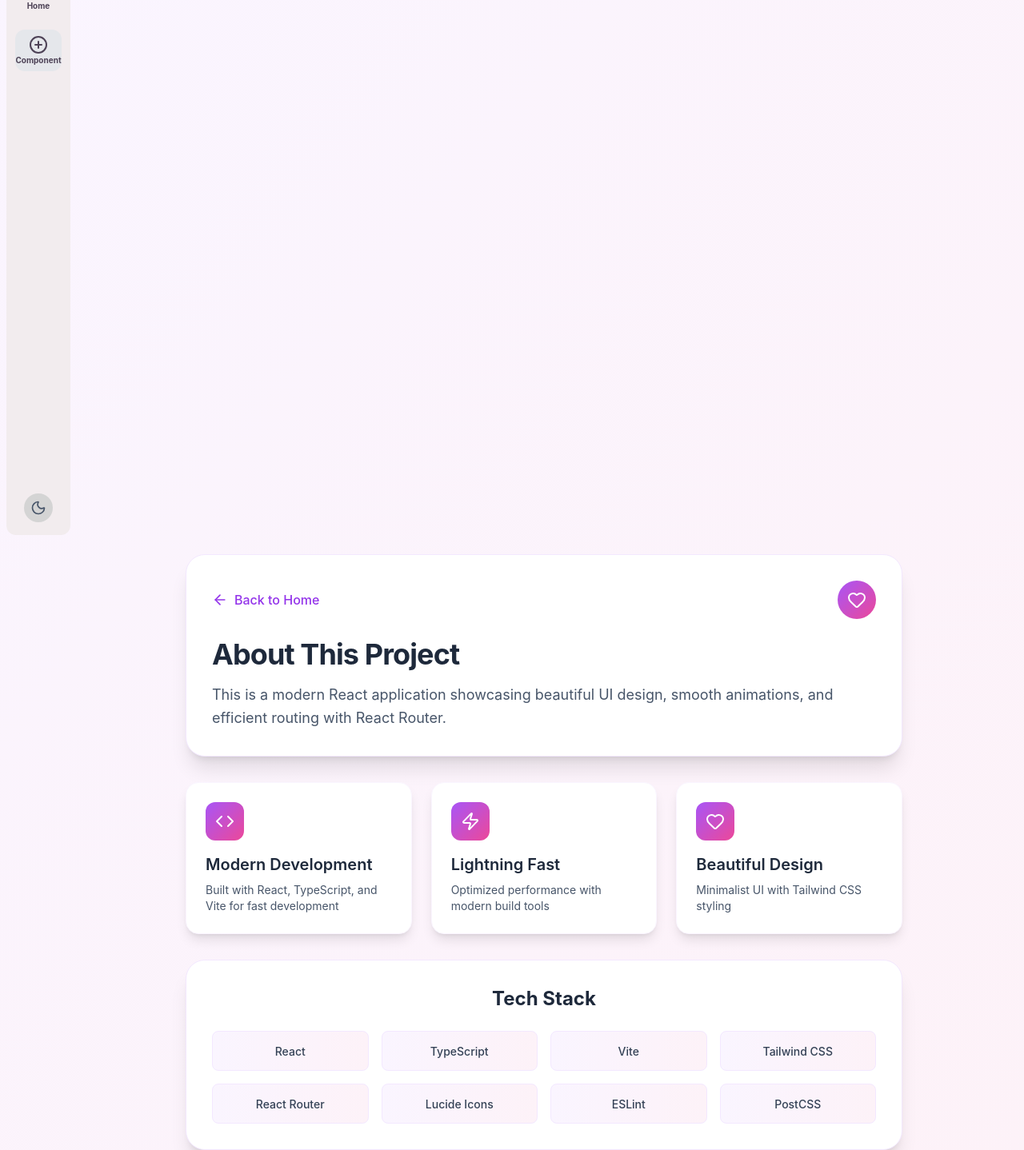
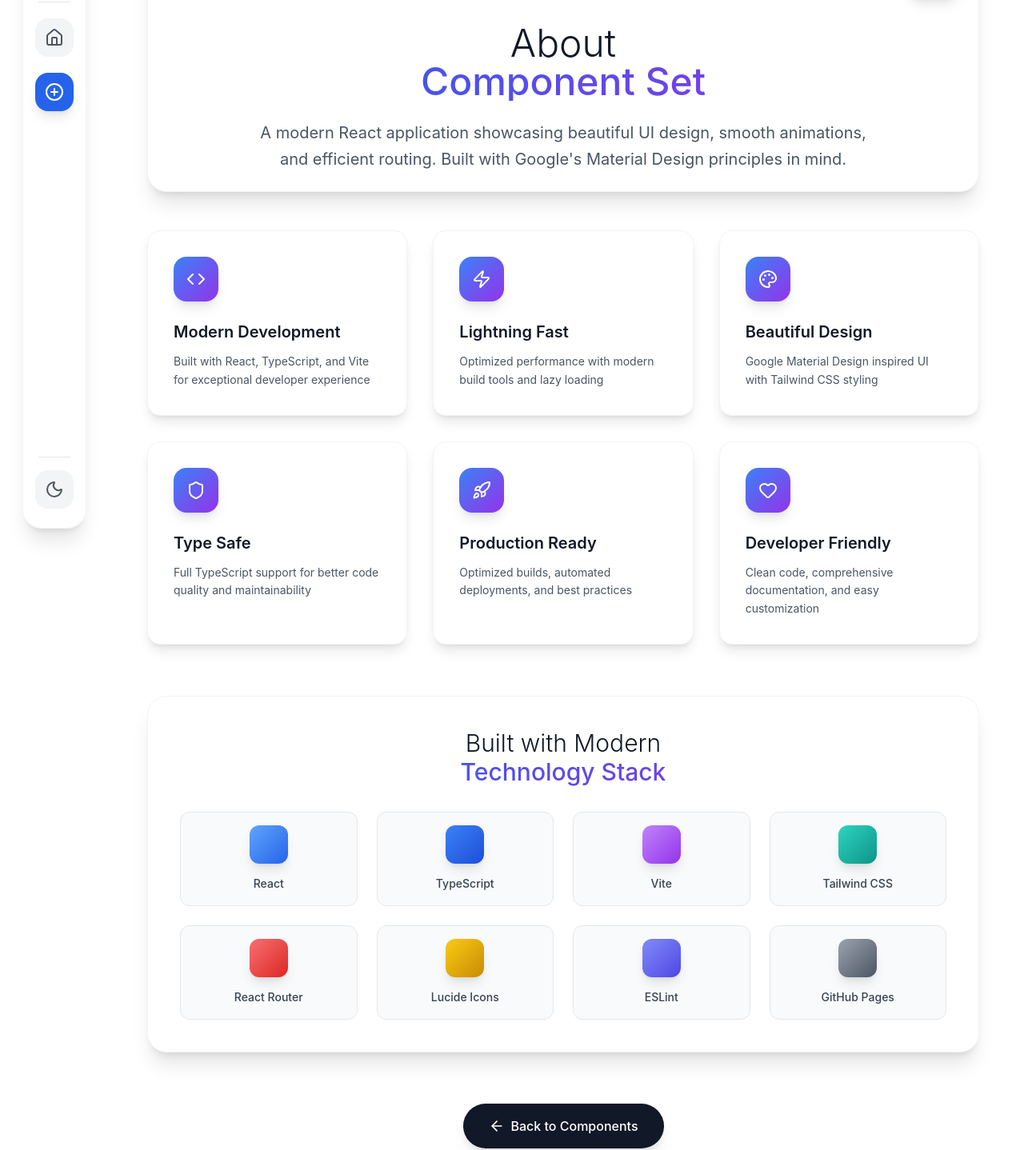
Before and after one commit to fkriachmd/component-set, a React (Vite) app: page /#/about in a window 1280 px wide. Shown: the part 115-1553 px from the top of the page at 80% size. Built offline with nearby package versions, Linux system fonts and the light colour scheme.

Commit message:
Add localStorage for dark mode persistence and replace scale-105 with darker hover effects

```diff
--- a/src/components/Sidebar.tsx
+++ b/src/components/Sidebar.tsx
@@ -14,17 +14,25 @@ function Sidebar({
 }: SidebarProps) {
   return (
     <div
-      className={`side-bar flex justify-between flex-col items-center gap-4 w-20 min-h-[calc(100vh-16px)] mx-2 py-4 rounded-xl transition-all duration-500 ${
-        isDarkMode ? "bg-[#1C1B1D]" : "bg-[#F2ECEE]"
+      className={`side-bar flex justify-between flex-col items-center gap-6 w-20 h-[calc(100vh-48px)] mx-3 my-6 py-6 rounded-3xl transition-all duration-500 shadow-xl sticky top-6 ${
+        isDarkMode
+          ? "bg-gray-800 border border-gray-700"
+          : "bg-white border border-gray-100"
       }`}
     >
-      <div className="flex justify-start flex-col items-center gap-4">
+      <div className="flex justify-start flex-col items-center gap-5">
         <SidebarItem
           icon={Search}
           href="/"
           isDarkMode={isDarkMode}
           variant="search"
         />
+
+        <div
+          className={`w-10 h-[1px] ${
+            isDarkMode ? "bg-gray-700" : "bg-gray-200"
+          }`}
+        ></div>
 
         <SidebarItem
           icon={House}
@@ -36,26 +44,37 @@ function Sidebar({
 
         <SidebarItem
           icon={CirclePlus}
-          label="Component"
+          label="About"
           href="/about"
           isDarkMode={isDarkMode}
           isActive={activeItem === "component"}
         />
       </div>
+
+      <div className="flex flex-col items-center gap-4">
+        <div
+          className={`w-10 h-[1px] ${
+            isDarkMode ? "bg-gray-700" : "bg-gray-200"
+          }`}
+        ></div>
+
         <button
           onClick={toggleDarkMode}
-        className={`p-2 rounded-full transition-all duration-300 ${
+          className={`p-3 rounded-2xl transition-all duration-300 hover:scale-110 ${
             isDarkMode
-            ? "bg-[#343336] hover:bg-slate-700 text-yellow-400"
-            : "bg-neutral-300 hover:bg-slate-300 text-slate-600"
-        } focus:outline-none focus:ring-0 focus:ring-opacity-50`}
+              ? "bg-gray-700 hover:bg-gray-600 text-yellow-400"
+              : "bg-gray-100 hover:bg-gray-200 text-gray-600"
+          } focus:outline-none focus:ring-2 focus:ring-offset-2 ${
+            isDarkMode ? "focus:ring-yellow-400" : "focus:ring-gray-400"
+          }`}
         >
           {isDarkMode ? (
-          <Sun className="w-5 h-5" />
+            <Sun className="w-6 h-6" />
           ) : (
-          <Moon className="w-5 h-5" />
+            <Moon className="w-6 h-6" />
           )}
         </button>
+      </div>
     </div>
   );
 }
--- a/src/components/SidebarItem.tsx
+++ b/src/components/SidebarItem.tsx
@@ -21,39 +21,35 @@ function SidebarItem({
   variant = "default",
 }: SidebarItemProps) {
   const baseClasses =
-    "flex items-center justify-center min-w-[52px] h-[52px] rounded-xl transition-all duration-300";
+    "flex items-center justify-center w-12 h-12 rounded-2xl transition-all duration-300 hover:scale-110 focus:outline-none focus:ring-2 focus:ring-offset-2";
 
   const variantClasses = {
-    search: `rounded-[16px] ${isDarkMode ? "bg-slate-700" : "bg-[#F1D3F9]"}`,
-    default: `flex-col ${
-      isDarkMode ? "hover:bg-slate-700" : "hover:bg-gray-200"
-    } ${
+    search: `${
+      isDarkMode
+        ? "bg-gray-700 hover:bg-gray-600 text-gray-300 hover:text-white focus:ring-gray-400"
+        : "bg-gray-100 hover:bg-gray-200 text-gray-600 hover:text-gray-800 focus:ring-gray-400"
+    }`,
+    default: `${
       isActive
         ? isDarkMode
-          ? "bg-slate-700"
-          : "bg-gray-200 hover:bg-gray-300"
-        : ""
+          ? "bg-blue-600 text-white shadow-lg focus:ring-blue-400"
+          : "bg-blue-600 text-white shadow-lg focus:ring-blue-400"
+        : isDarkMode
+        ? "bg-gray-700 hover:bg-gray-600 text-gray-300 hover:text-white focus:ring-gray-400"
+        : "bg-gray-100 hover:bg-gray-200 text-gray-600 hover:text-gray-800 focus:ring-gray-400"
     }`,
   };
 
-  const iconClasses = `${isDarkMode ? "text-slate-300" : "text-[#4d4256]"} ${
-    variant === "search" ? "w-4 h-4" : ""
-  }`;
-
-  const textClasses = `text-[10px] font-bold ${
-    isDarkMode ? "text-slate-300" : "text-[#4d4256]"
-  }`;
+  const iconClasses = `w-6 h-6`;
 
   if (href) {
     return (
-      <Link to={href} className={`${baseClasses} ${variantClasses[variant]}`}>
-        <Icon
-          className={iconClasses}
-          strokeWidth={variant === "search" ? 3 : 2}
-        />
-        {label && variant === "default" && (
-          <p className={textClasses}>{label}</p>
-        )}
+      <Link
+        to={href}
+        className={`${baseClasses} ${variantClasses[variant]} group`}
+        title={label}
+      >
+        <Icon className={iconClasses} />
       </Link>
     );
   }
@@ -61,13 +57,10 @@ function SidebarItem({
   return (
     <button
       onClick={onClick}
-      className={`${baseClasses} ${variantClasses[variant]}`}
+      className={`${baseClasses} ${variantClasses[variant]} group`}
+      title={label}
     >
-      <Icon
-        className={iconClasses}
-        strokeWidth={variant === "search" ? 3 : 2}
-      />
-      {label && variant === "default" && <p className={textClasses}>{label}</p>}
+      <Icon className={iconClasses} />
     </button>
   );
 }
--- a/src/pages/About.tsx
+++ b/src/pages/About.tsx
@@ -1,10 +1,25 @@
-import { useState } from "react";
+import { useState, useEffect } from "react";
 import { Link } from "react-router-dom";
-import { ArrowLeft, Heart, Code, Zap } from "lucide-react";
+import {
+  ArrowLeft,
+  Heart,
+  Code,
+  Zap,
+  Palette,
+  Shield,
+  Rocket,
+} from "lucide-react";
 import Sidebar from "../components/Sidebar";
 
 function About() {
-  const [isDarkMode, setIsDarkMode] = useState(false);
+  const [isDarkMode, setIsDarkMode] = useState(() => {
+    const saved = localStorage.getItem("darkMode");
+    return saved !== null ? JSON.parse(saved) : false;
+  });
+
+  useEffect(() => {
+    localStorage.setItem("darkMode", JSON.stringify(isDarkMode));
+  }, [isDarkMode]);
 
   const toggleDarkMode = () => {
     setIsDarkMode(!isDarkMode);
@@ -15,26 +30,44 @@ function About() {
       icon: <Code className="w-6 h-6" />,
       title: "Modern Development",
       description:
-        "Built with React, TypeScript, and Vite for fast development",
+        "Built with React, TypeScript, and Vite for exceptional developer experience",
     },
     {
       icon: <Zap className="w-6 h-6" />,
       title: "Lightning Fast",
-      description: "Optimized performance with modern build tools",
+      description:
+        "Optimized performance with modern build tools and lazy loading",
+    },
+    {
+      icon: <Palette className="w-6 h-6" />,
+      title: "Beautiful Design",
+      description:
+        "Google Material Design inspired UI with Tailwind CSS styling",
+    },
+    {
+      icon: <Shield className="w-6 h-6" />,
+      title: "Type Safe",
+      description:
+        "Full TypeScript support for better code quality and maintainability",
+    },
+    {
+      icon: <Rocket className="w-6 h-6" />,
+      title: "Production Ready",
+      description:
+        "Optimized builds, automated deployments, and best practices",
     },
     {
       icon: <Heart className="w-6 h-6" />,
-      title: "Beautiful Design",
-      description: "Minimalist UI with Tailwind CSS styling",
+      title: "Developer Friendly",
+      description:
+        "Clean code, comprehensive documentation, and easy customization",
     },
   ];
 
   return (
     <div
-      className={`min-h-screen transition-all duration-500 ${
-        isDarkMode
-          ? "bg-gray-950 text-white"
-          : "bg-gradient-to-br from-purple-50 to-pink-50"
+      className={`min-h-screen transition-all duration-500 flex px-4 ${
+        isDarkMode ? "bg-[#1a1a1a] text-white" : "bg-white text-gray-900"
       }`}
     >
       <Sidebar
@@ -43,75 +76,157 @@ function About() {
         toggleDarkMode={toggleDarkMode}
       />
 
-      <div className="ml-20 p-6">
-        <div className="max-w-4xl mx-auto">
+      <div className="flex-1 flex gap-8 ml-6">
+        <div className="flex-1 flex flex-col justify-start px-10 py-6">
+          <div className="mx-auto">
             {/* Header */}
-          <div className="bg-white rounded-3xl shadow-xl p-8 mb-8 border border-purple-100">
-            <div className="flex items-center justify-between mb-6">
+            <div
+              className={`rounded-3xl shadow-xl p-6 mb-12 border ${
+                isDarkMode
+                  ? "bg-gray-800 border-gray-700"
+                  : "bg-white border-gray-100"
+              }`}
+            >
+              <div className="flex items-start justify-between mb-8">
                 <Link
                   to="/"
-                className="flex items-center gap-2 text-purple-600 hover:text-purple-800 transition-colors duration-200"
+                  className={`flex items-center gap-3 px-4 rounded-full transition-all duration-300 ${
+                    isDarkMode
+                      ? "text-blue-400 hover:bg-blue-500/10 hover:text-blue-300"
+                      : "text-blue-600 hover:bg-blue-50 hover:text-blue-700"
+                  }`}
                 >
                   <ArrowLeft className="w-5 h-5" />
                   <span className="font-medium">Back to Home</span>
                 </Link>
-              <div className="w-12 h-12 bg-gradient-to-br from-purple-500 to-pink-500 rounded-full flex items-center justify-center">
-                <Heart className="w-6 h-6 text-white" />
+                <div className="w-16 h-16 bg-gradient-to-br from-blue-500 to-purple-600 rounded-2xl flex items-center justify-center shadow-lg">
+                  <Heart className="w-8 h-8 text-white" />
                 </div>
               </div>
 
-            <h1 className="text-4xl font-bold text-slate-800 mb-4 tracking-tight">
-              About This Project
+              <div className="text-center">
+                <h1
+                  className={`text-5xl font-light mb-6 ${
+                    isDarkMode ? "text-white" : "text-gray-900"
+                  }`}
+                >
+                  About
+                  <span className="block font-medium bg-gradient-to-r from-blue-600 to-purple-600 bg-clip-text text-transparent">
+                    Component Set
+                  </span>
                 </h1>
-            <p className="text-slate-600 text-lg leading-relaxed">
-              This is a modern React application showcasing beautiful UI design,
-              smooth animations, and efficient routing with React Router.
+                <p
+                  className={`text-xl leading-relaxed max-w-3xl mx-auto ${
+                    isDarkMode ? "text-gray-300" : "text-gray-600"
+                  }`}
+                >
+                  A modern React application showcasing beautiful UI design,
+                  smooth animations, and efficient routing. Built with Google's
+                  Material Design principles in mind.
                 </p>
+              </div>
             </div>
 
             {/* Features Grid */}
-          <div className="grid md:grid-cols-3 gap-6 mb-8">
+            <div className="grid md:grid-cols-2 lg:grid-cols-3 gap-8 mb-16">
               {features.map((feature, index) => (
                 <div
                   key={index}
-                className="bg-white rounded-2xl p-6 shadow-lg border border-purple-50 hover:shadow-xl transition-all duration-300 hover:scale-105"
+                  className={`rounded-2xl p-8 shadow-lg border transition-all duration-300 hover:shadow-xl ${
+                    isDarkMode
+                      ? "bg-gray-800 border-gray-700 hover:bg-gray-700"
+                      : "bg-white border-gray-100 hover:bg-gray-50"
+                  }`}
                 >
-                <div className="w-12 h-12 bg-gradient-to-br from-purple-500 to-pink-500 rounded-xl flex items-center justify-center mb-4 text-white">
+                  <div className="w-14 h-14 bg-gradient-to-br from-blue-500 to-purple-600 rounded-2xl flex items-center justify-center mb-6 text-white shadow-lg">
                     {feature.icon}
                   </div>
-                <h3 className="text-xl font-semibold text-slate-800 mb-2">
+                  <h3
+                    className={`text-xl font-semibold mb-3 ${
+                      isDarkMode ? "text-white" : "text-gray-900"
+                    }`}
+                  >
                     {feature.title}
                   </h3>
-                <p className="text-slate-600 text-sm">{feature.description}</p>
+                  <p
+                    className={`text-sm leading-relaxed ${
+                      isDarkMode ? "text-gray-400" : "text-gray-600"
+                    }`}
+                  >
+                    {feature.description}
+                  </p>
                 </div>
               ))}
             </div>
 
             {/* Tech Stack */}
-          <div className="bg-white rounded-3xl shadow-xl p-8 border border-purple-100">
-            <h2 className="text-2xl font-bold text-slate-800 mb-6 text-center">
-              Tech Stack
+            <div
+              className={`rounded-3xl shadow-xl p-10 border ${
+                isDarkMode
+                  ? "bg-gray-800 border-gray-700"
+                  : "bg-white border-gray-100"
+              }`}
+            >
+              <h2
+                className={`text-3xl font-light text-center mb-8 ${
+                  isDarkMode ? "text-white" : "text-gray-900"
+                }`}
+              >
+                Built with Modern
+                <span className="block font-medium bg-gradient-to-r from-blue-600 to-purple-600 bg-clip-text text-transparent">
+                  Technology Stack
+                </span>
               </h2>
-            <div className="grid grid-cols-2 md:grid-cols-4 gap-4">
+              <div className="grid grid-cols-2 md:grid-cols-4 gap-6">
                 {[
-                "React",
-                "TypeScript",
-                "Vite",
-                "Tailwind CSS",
-                "React Router",
-                "Lucide Icons",
-                "ESLint",
-                "PostCSS",
+                  { name: "React", color: "from-blue-400 to-blue-600" },
+                  { name: "TypeScript", color: "from-blue-500 to-blue-700" },
+                  { name: "Vite", color: "from-purple-400 to-purple-600" },
+                  { name: "Tailwind CSS", color: "from-teal-400 to-teal-600" },
+                  { name: "React Router", color: "from-red-400 to-red-600" },
+                  {
+                    name: "Lucide Icons",
+                    color: "from-yellow-400 to-yellow-600",
+                  },
+                  { name: "ESLint", color: "from-indigo-400 to-indigo-600" },
+                  { name: "GitHub Pages", color: "from-gray-400 to-gray-600" },
                 ].map((tech) => (
                   <div
-                  key={tech}
-                  className="bg-gradient-to-r from-purple-50 to-pink-50 rounded-lg p-3 text-center border border-purple-100"
+                    key={tech.name}
+                    className={`rounded-xl p-4 text-center border transition-all duration-300 ${
+                      isDarkMode
+                        ? "bg-gray-700 border-gray-600 hover:bg-gray-600"
+                        : "bg-gray-50 border-gray-200 hover:bg-gray-100"
+                    }`}
                   >
-                  <span className="text-slate-700 font-medium text-sm">
-                    {tech}
+                    <div
+                      className={`w-12 h-12 bg-gradient-to-br ${tech.color} rounded-xl mx-auto mb-3 shadow-lg`}
+                    ></div>
+                    <span
+                      className={`font-medium text-sm ${
+                        isDarkMode ? "text-gray-200" : "text-gray-700"
+                      }`}
+                    >
+                      {tech.name}
                     </span>
                   </div>
                 ))}
+              </div>
+            </div>
+
+            {/* CTA Section */}
+            <div className="text-center mt-16">
+              <Link
+                to="/"
+                className={`inline-flex items-center px-8 py-4 rounded-full font-medium transition-all duration-300 ${
+                  isDarkMode
+                    ? "bg-white text-black hover:bg-gray-100 shadow-lg"
+                    : "bg-gray-900 text-white hover:bg-gray-800 shadow-lg"
+                }`}
+              >
+                <ArrowLeft className="mr-2 w-5 h-5" />
+                Back to Components
+              </Link>
             </div>
           </div>
         </div>
--- a/src/pages/Home.tsx
+++ b/src/pages/Home.tsx
@@ -1,9 +1,17 @@
-import { useState } from "react";
+import { useState, useEffect } from "react";
 import { Link } from "react-router-dom";
+import { ArrowRight, Play } from "lucide-react";
 import Sidebar from "../components/Sidebar";
 
 function Home() {
-  const [isDarkMode, setIsDarkMode] = useState(false);
+  const [isDarkMode, setIsDarkMode] = useState(() => {
+    const saved = localStorage.getItem("darkMode");
+    return saved !== null ? JSON.parse(saved) : false;
+  });
+
+  useEffect(() => {
+    localStorage.setItem("darkMode", JSON.stringify(isDarkMode));
+  }, [isDarkMode]);
 
   const toggleDarkMode = () => {
     setIsDarkMode(!isDarkMode);
@@ -11,10 +19,8 @@ function Home() {
 
   return (
     <div
-      className={`min-h-screen transition-allduration-500 flex py-2 ${
-        isDarkMode
-          ? "bg-[#141314] text-[#E6E1E3]"
-          : "bg-[#FEFBFF] text-[#1C1B1D]"
+      className={`min-h-screen transition-all duration-500 flex px-4 ${
+        isDarkMode ? "bg-[#1a1a1a] text-white" : "bg-white text-gray-900"
       }`}
     >
       <Sidebar
@@ -22,30 +28,136 @@ function Home() {
         toggleDarkMode={toggleDarkMode}
         activeItem="home"
       />
-      <div className="flex w-full gap-2  me-4">
+
+      <div className="flex-1 flex gap-8 ml-6">
+        {/* Hero Section */}
+        <div className="flex-1 flex flex-col justify-center px-12">
+          <div className="max-w-2xl">
+            {/* Badge */}
             <div
-          className={`h-[calc(100vh-30%)] w-full flex flex-col justify-center px-10 ${
-            isDarkMode ? "bg-[#1C1B1D]" : "bg-[#F2ECEE]"
-          } rounded-xl`}
+              className={`inline-flex items-center px-4 py-2 rounded-full text-sm font-medium mb-8 ${
+                isDarkMode
+                  ? "bg-blue-500/10 text-blue-400 border border-blue-500/20"
+                  : "bg-blue-50 text-blue-700 border border-blue-200"
+              }`}
             >
-          <div className="hero-section">
-            <h1 className="text-[82px] font-semibold leading-none mb-4">
-              Component Set
+              <div className="w-2 h-2 bg-blue-500 rounded-full mr-2 animate-pulse"></div>
+              Modern Component Library
+            </div>
+
+            {/* Main Heading */}
+            <h1
+              className={`text-6xl font-light leading-tight mb-6 ${
+                isDarkMode ? "text-white" : "text-gray-900"
+              }`}
+            >
+              Build with
+              <span className="block font-medium bg-gradient-to-r from-blue-600 to-purple-600 bg-clip-text text-transparent">
+                confidence
+              </span>
             </h1>
-            <p className="text-[24px]">
-              Design with clarity Build with confidence
+
+            {/* Description */}
+            <p
+              className={`text-xl leading-relaxed mb-8 ${
+                isDarkMode ? "text-gray-300" : "text-gray-600"
+              }`}
+            >
+              Create beautiful, accessible, and performant user interfaces with
+              our modern component library. Designed with simplicity and
+              developer experience in mind.
             </p>
-          </div>
+
+            {/* CTA Buttons */}
+            <div className="flex items-center gap-4 mb-12">
               <Link
                 to="/about"
-            className="text-[#F2ECEE] text-center text-xl font-semibold w-40 px-2 py-4 mt-4 bg-[#6442D6] rounded-full shadow-md hover:bg-[#5537b6] transition-colors duration-300"
+                className={`inline-flex items-center px-8 py-4 rounded-full font-medium transition-all duration-300 ${
+                  isDarkMode
+                    ? "bg-white text-black hover:bg-gray-100 shadow-lg"
+                    : "bg-gray-900 text-white hover:bg-gray-800 shadow-lg"
+                }`}
               >
-            Component
+                Get Started
+                <ArrowRight className="ml-2 w-5 h-5" />
               </Link>
+
+              <button
+                className={`inline-flex items-center px-6 py-4 rounded-full font-medium transition-all duration-300 border-2 ${
+                  isDarkMode
+                    ? "border-gray-600 text-gray-300 hover:border-gray-500 hover:text-white"
+                    : "border-gray-200 text-gray-700 hover:border-gray-300 hover:text-gray-900"
+                }`}
+              >
+                <Play className="mr-2 w-5 h-5" />
+                Watch Demo
+              </button>
             </div>
-        <div className="h-[calc(100vh-30%)] w-full bg-[#F2ECEE] rounded-xl overflow-hidden flex items-center justify-center">
+
+            {/* Stats */}
+            <div className="grid grid-cols-3 gap-8">
+              <div>
+                <div
+                  className={`text-2xl font-bold ${
+                    isDarkMode ? "text-white" : "text-gray-900"
+                  }`}
+                >
+                  50+
+                </div>
+                <div
+                  className={`text-sm ${
+                    isDarkMode ? "text-gray-400" : "text-gray-600"
+                  }`}
+                >
+                  Components
+                </div>
+              </div>
+              <div>
+                <div
+                  className={`text-2xl font-bold ${
+                    isDarkMode ? "text-white" : "text-gray-900"
+                  }`}
+                >
+                  100%
+                </div>
+                <div
+                  className={`text-sm ${
+                    isDarkMode ? "text-gray-400" : "text-gray-600"
+                  }`}
+                >
+                  Accessible
+                </div>
+              </div>
+              <div>
+                <div
+                  className={`text-2xl font-bold ${
+                    isDarkMode ? "text-white" : "text-gray-900"
+                  }`}
+                >
+                  TS
+                </div>
+                <div
+                  className={`text-sm ${
+                    isDarkMode ? "text-gray-400" : "text-gray-600"
+                  }`}
+                >
+                  TypeScript
+                </div>
+              </div>
+            </div>
+          </div>
+        </div>
+
+        {/* Video Section */}
+        <div className="flex-1 flex items-center justify-center">
+          <div
+            className={`relative rounded-3xl overflow-hidden shadow-2xl transition-all duration-300 ${
+              isDarkMode ? "bg-gray-800 hover:bg-gray-700" : "bg-gray-50 hover:bg-gray-100"
+            }`}
+          >
+            <div className="absolute inset-0 bg-gradient-to-tr from-blue-500/20 to-purple-500/20 z-10"></div>
             <video
-            className="w-full h-full object-cover rounded-xl"
+              className="w-full h-[600px] object-cover"
               autoPlay
               loop
               muted
@@ -57,6 +169,31 @@ function Home() {
               />
               Your browser does not support the video tag.
             </video>
+
+            {/* Video Overlay */}
+            <div className="absolute bottom-6 left-6 right-6 z-20">
+              <div
+                className={`backdrop-blur-lg rounded-2xl p-4 ${
+                  isDarkMode ? "bg-black/30" : "bg-white/30"
+                }`}
+              >
+                <h3
+                  className={`font-semibold text-lg ${
+                    isDarkMode ? "text-white" : "text-gray-900"
+                  }`}
+                >
+                  Component Preview
+                </h3>
+                <p
+                  className={`text-sm ${
+                    isDarkMode ? "text-gray-300" : "text-gray-600"
+                  }`}
+                >
+                  Interactive components in action
+                </p>
+              </div>
+            </div>
+          </div>
         </div>
       </div>
     </div>
```
Also changed, not shown: 2 other files (tests, documents, lock files or other folders). Lines whose indentation alone changed are shown as unchanged.
